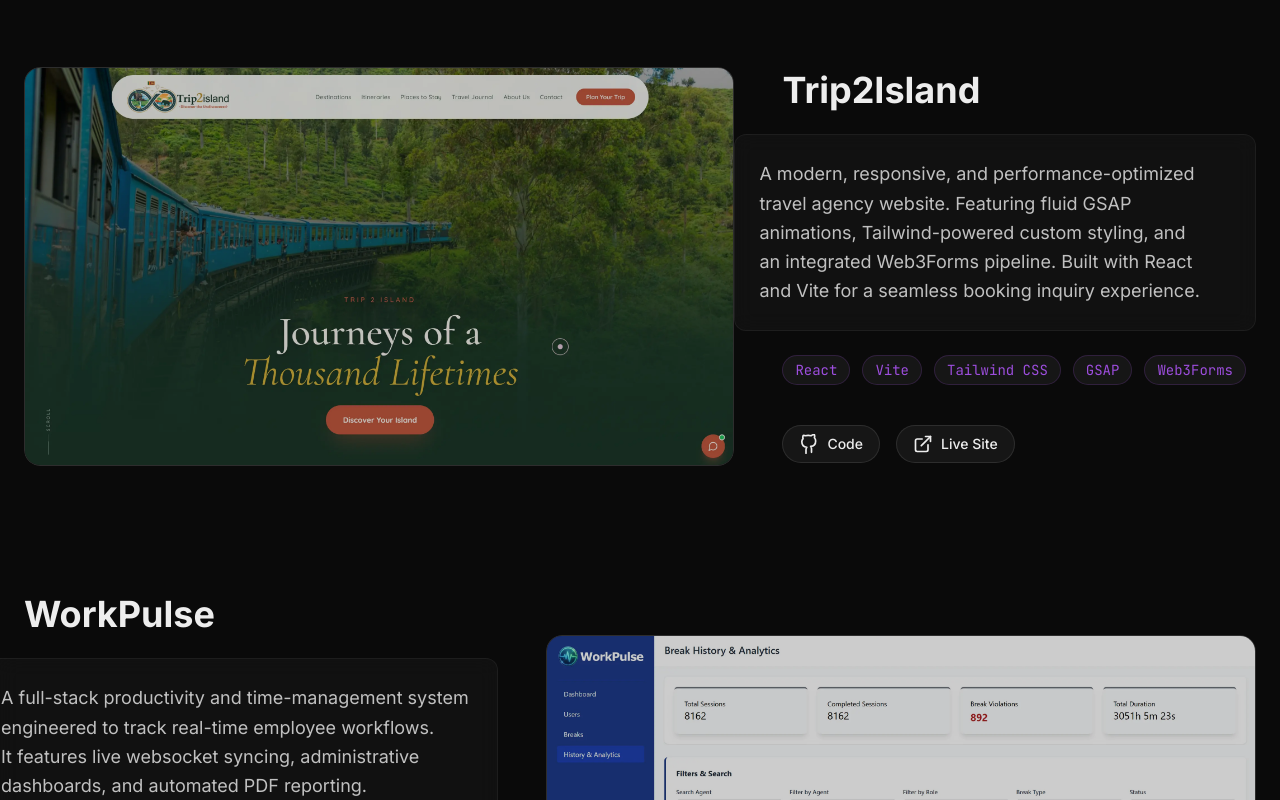
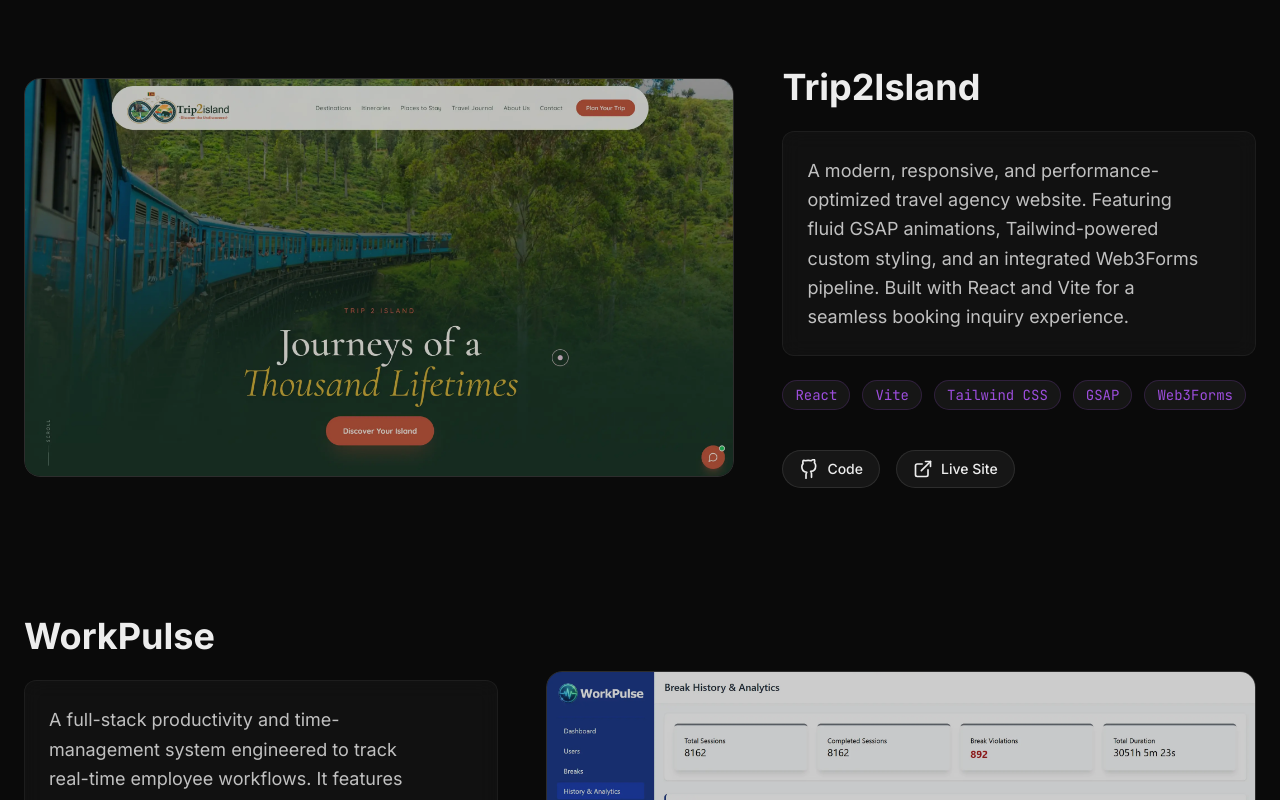
Before and after one commit to Aathif-M/portfolio, a Next.js app: page /portfolio/ in a window 1280 px wide. Shown: the part 4640-5440 px from the top of the page. Built offline with nearby package versions, Linux system fonts and the light colour scheme.

Commit message:
style: remove negative margin in projects description to add gap

```diff
--- a/src/components/Projects.tsx
+++ b/src/components/Projects.tsx
@@ -163,7 +163,7 @@ export default function Projects() {
               <div className="w-full lg:w-2/5 flex flex-col space-y-6">
                 <h3 className="text-3xl md:text-4xl font-bold">{project.title}</h3>
 
-                <div className="glass p-6 rounded-xl relative z-10 lg:-ml-12 border border-white/5 backdrop-blur-md">
+                <div className="glass p-6 rounded-xl relative z-10 border border-white/5 backdrop-blur-md">
                   <p className="text-foreground/80 leading-relaxed text-lg text-balance">
                     {project.description}
                   </p>
```
